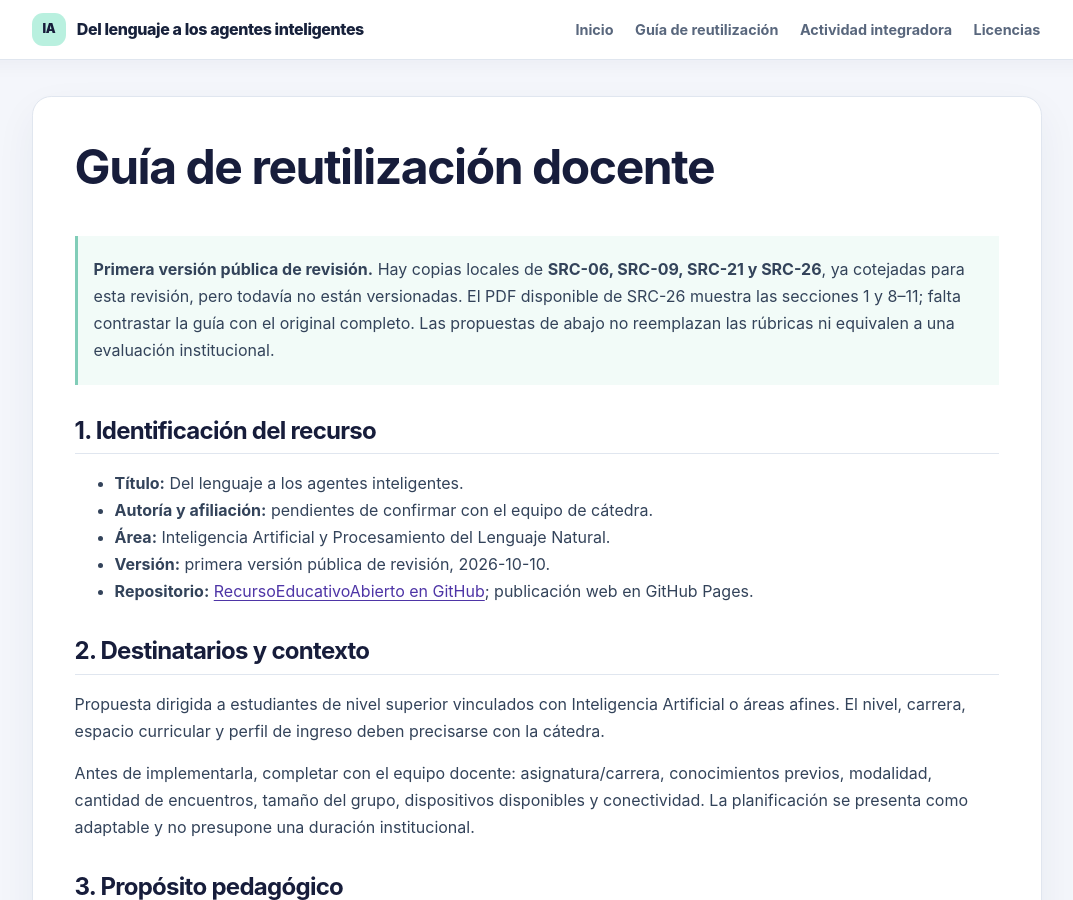
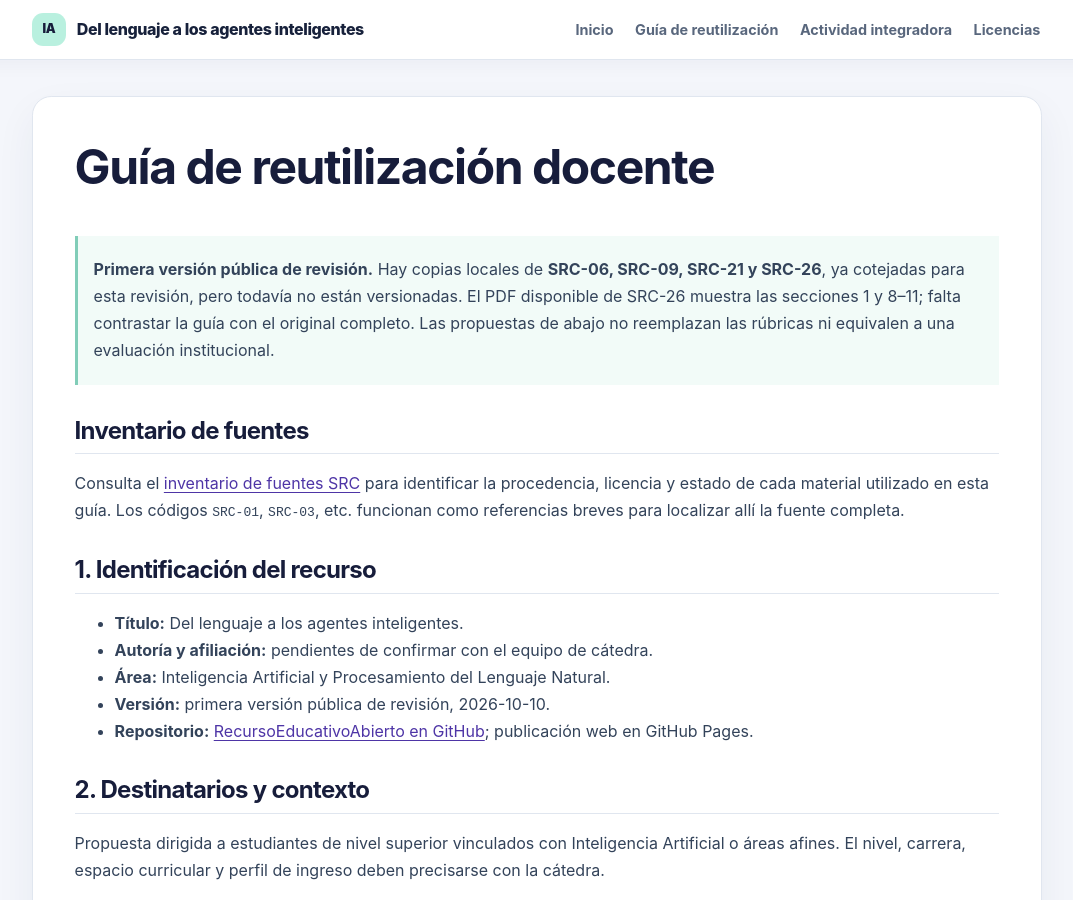
Before and after one commit to comercisandro/RecursoEducativoAbierto, a Jekyll site: the page built from guia-reutilizacion.md, in a window 1280 px wide and 900 px high. Shown: the whole window, without its empty margins (103-1176 px from the left). Built offline with Jekyll 4.4.1, drawn with Linux system fonts in a browser that asks for light colours.

Commit message:
Link source inventory from teaching guide

```diff
--- a/guia-reutilizacion.md
+++ b/guia-reutilizacion.md
@@ -9,6 +9,10 @@ permalink: /guia-reutilizacion.html
 # Guía de reutilización docente
 
 > **Primera versión pública de revisión.** Hay copias locales de **SRC-06, SRC-09, SRC-21 y SRC-26**, ya cotejadas para esta revisión, pero todavía no están versionadas. El PDF disponible de SRC-26 muestra las secciones 1 y 8–11; falta contrastar la guía con el original completo. Las propuestas de abajo no reemplazan las rúbricas ni equivalen a una evaluación institucional.
+
+## Inventario de fuentes
+
+Consulta el [inventario de fuentes SRC](fuentes/README.html) para identificar la procedencia, licencia y estado de cada material utilizado en esta guía. Los códigos `SRC-01`, `SRC-03`, etc. funcionan como referencias breves para localizar allí la fuente completa.
 
 ## 1. Identificación del recurso
 
```
